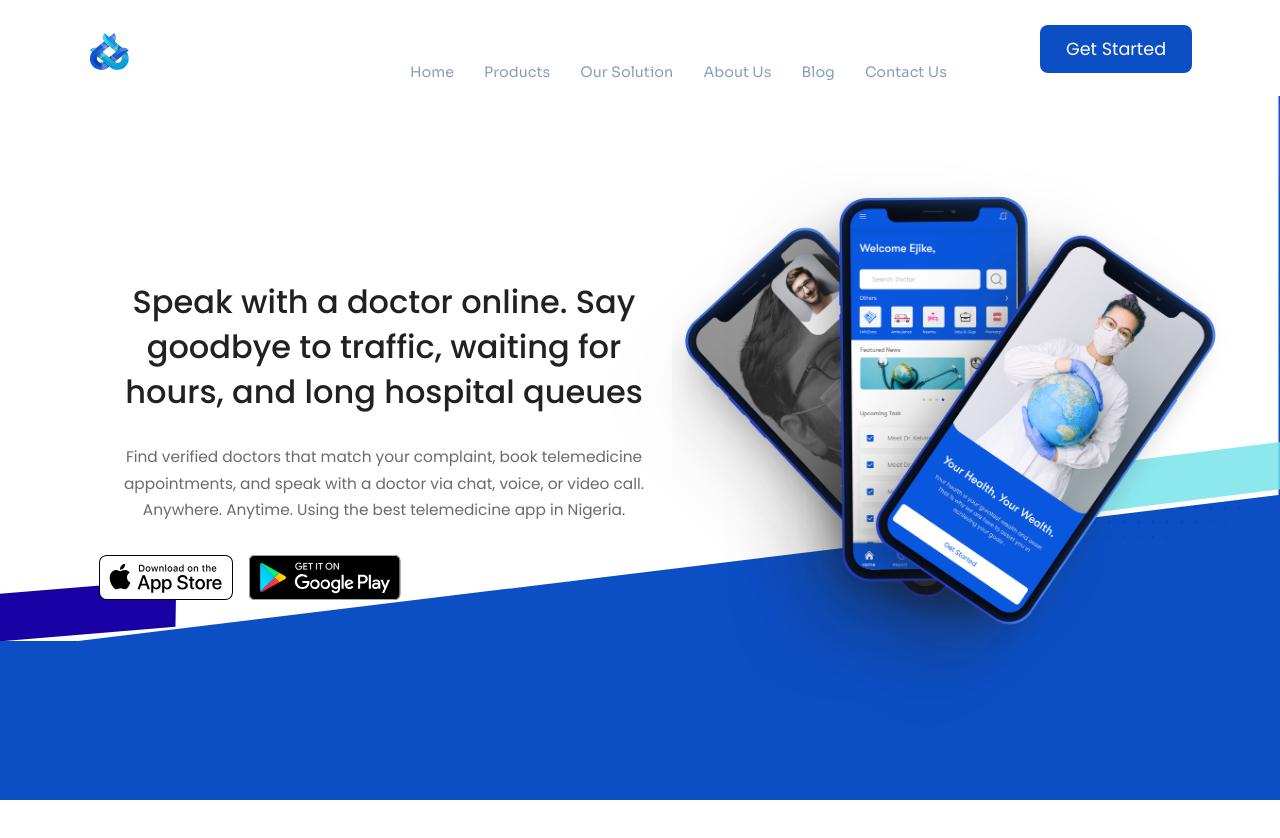
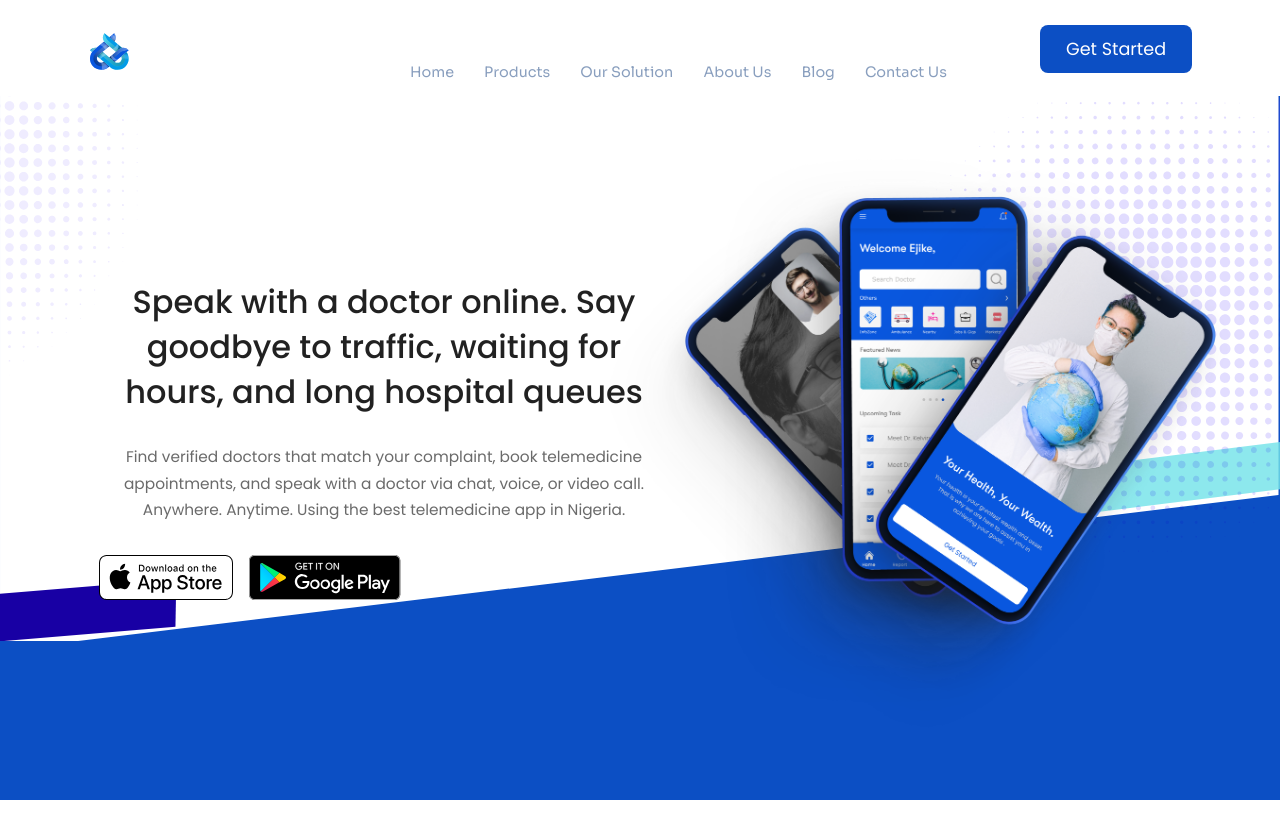
Before and after one commit to Chideraa042/med-health-assistant, a React (Create React App) app: page / in a window 1280 px wide. Shown: the top 838 px of the page. Built offline with nearby package versions, Linux system fonts and the light colour scheme.

Commit message:
Dots Modified

```diff
--- a/src/components/home/header.scss
+++ b/src/components/home/header.scss
@@ -14,8 +14,8 @@ main.header_main {
 		& > div.dot_files {
 			display: flex;
 			justify-content: space-around;
-			opacity: 2;
-			z-index: 101;
+			opacity: 1;
+
 
 			& > img.dots_1 {
 				position: absolute;
@@ -23,6 +23,7 @@ main.header_main {
 				top: 0.8%;
 				height: 48%;
 				mix-blend-mode: multiply;
+				z-index: 2;
 			}
 
 			& > img.dots_2 {
@@ -31,6 +32,7 @@ main.header_main {
 				top: 11%;
 				height: 58%;
 				mix-blend-mode: multiply;
+				z-index: 1;
 			}
 
 		}
@@ -87,7 +89,7 @@ main.header_main {
 					height: 58vmax;
 					right: 0.94rem;
 					top: 10%;
-					z-index: 0;
+					z-index: 1;
 				}
 			}
 		}
--- a/src/components/navbar/navbar.css
+++ b/src/components/navbar/navbar.css
@@ -14,7 +14,7 @@ header.navigations{
     justify-content: space-around;
     background-color: var(--color-white);
     /* box-shadow: 0px 1px 5px var(--color-light); added box shadow underneath the nav */
-    z-index: 1;
+    z-index: 10;
 }
 
 .med_logo {
```
